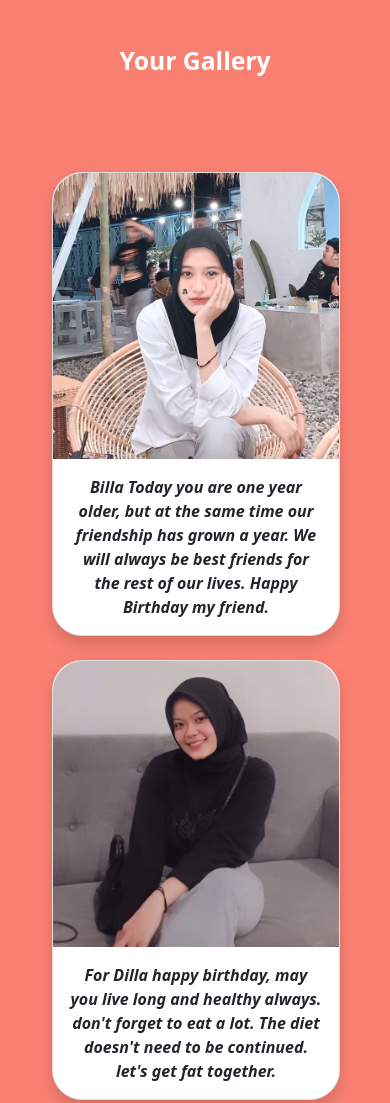
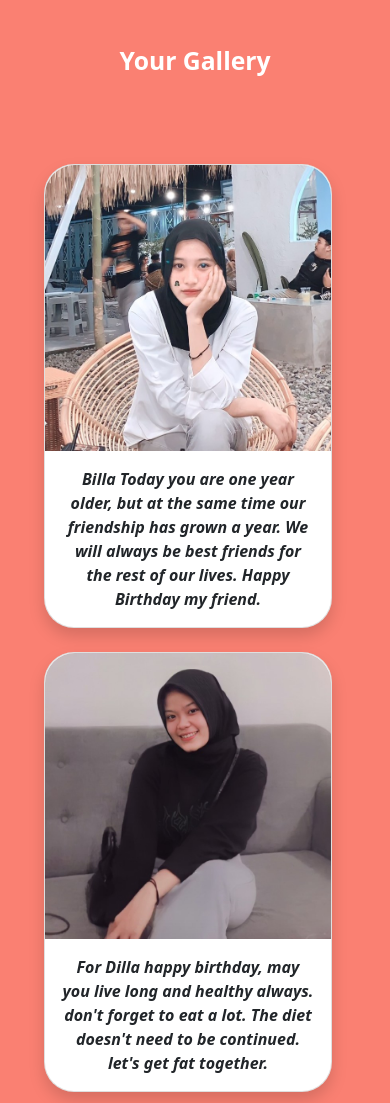
Before and after one commit to BillaDilla/BillaDilla, a plain HTML site: page index.html in a window 390 px wide. Shown: the part 1260-2363 px from the top of the page. Drawn offline with nearby package versions, Linux system fonts and the light colour scheme.

Commit message:
mengubah padding

```diff
--- a/index.html
+++ b/index.html
@@ -92,7 +92,7 @@
           </div>
         </div>
 
-        <div class="row mb-4 text-center d-sm-block d-md-none" style="padding: 2.5rem">
+        <div class="row mb-4 text-center d-sm-block d-md-none" style="padding: 2rem">
           <div class="col-md-6 mb-4" data-aos="flip-right" data-aos-duration="1000">
             <div class="card shadow" style="width: 18rem">
               <div id="carousel1" class="carousel slide card-img-top" data-bs-ride="carousel">
```
